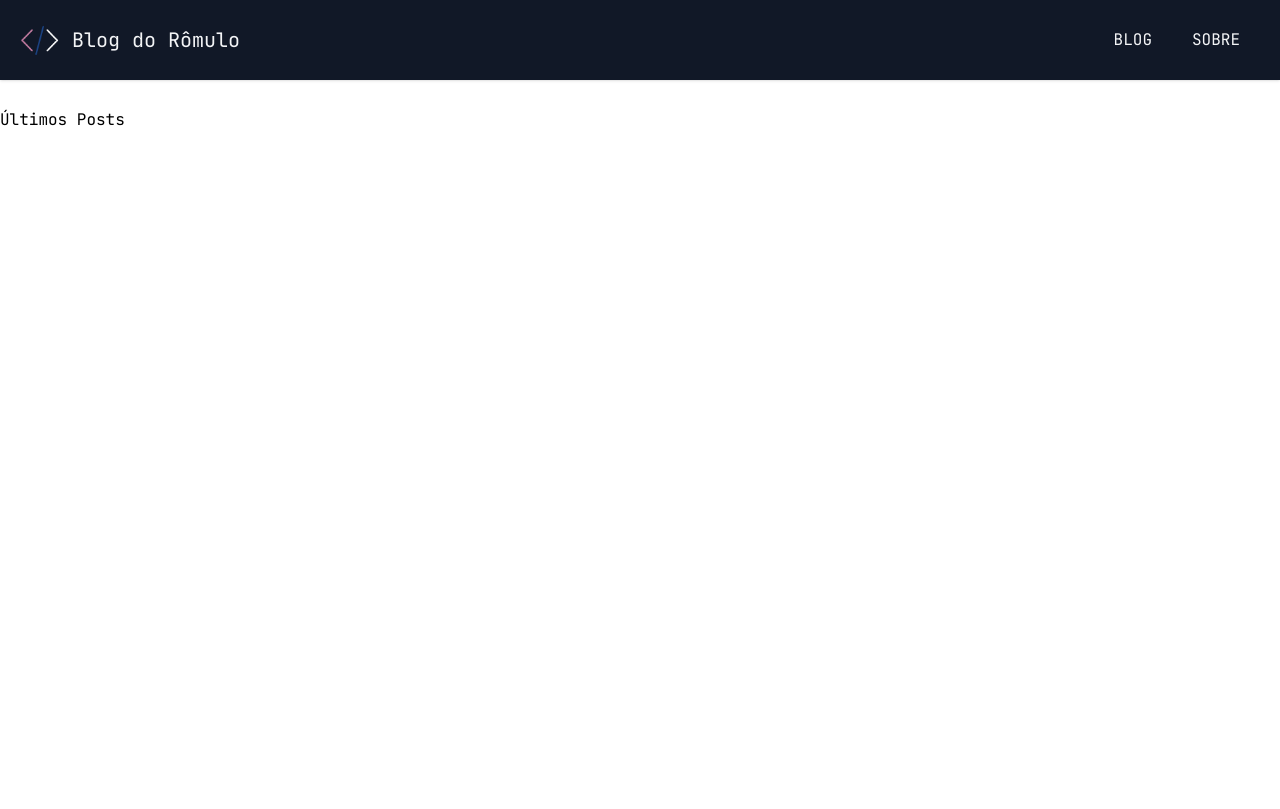
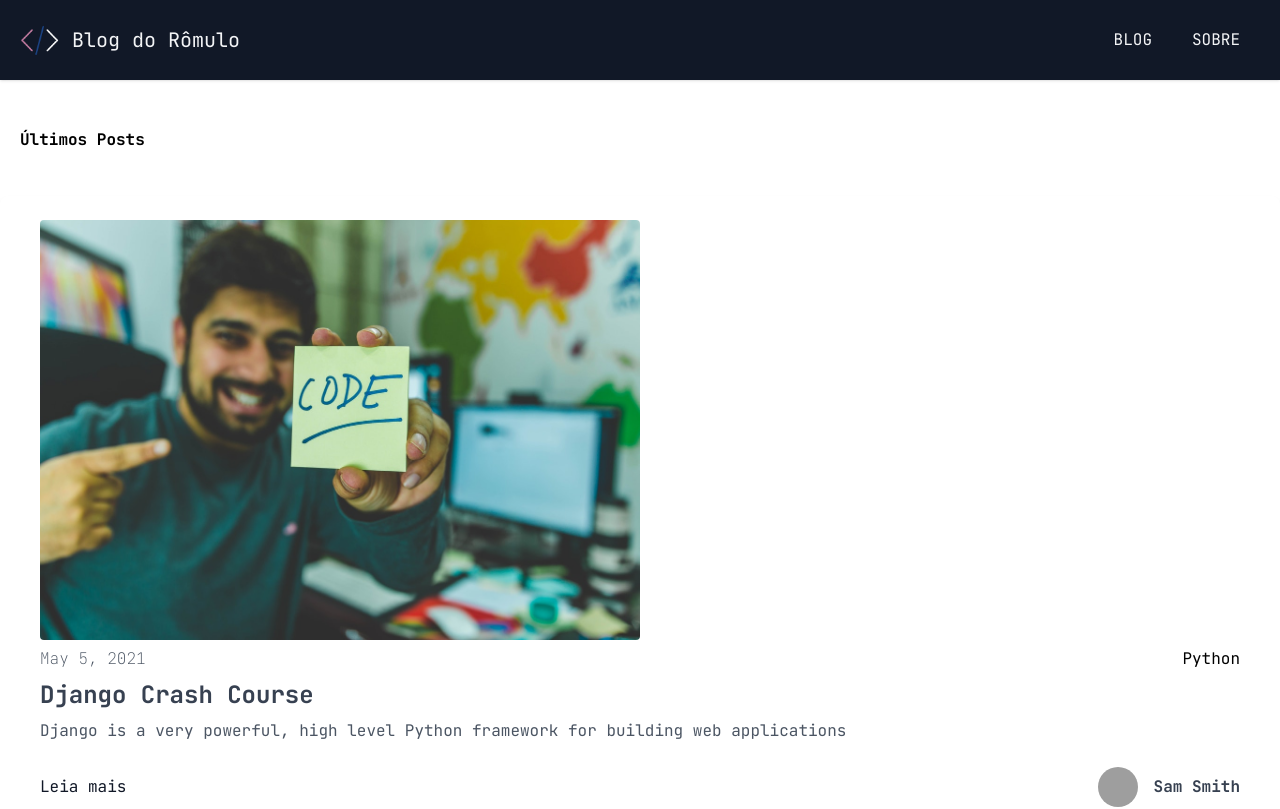
Before and after one commit to romfe/blog_markdown, a Next.js app: page / in a window 1280 px wide. Shown: the top 809 px of the page. Built offline with nearby package versions, Linux system fonts and the light colour scheme; grey boxes are pictures that could not be loaded.

Commit message:
post miniatures added

```diff
--- /dev/null
+++ b/src/components/Post.tsx
@@ -0,0 +1,61 @@
+import Link from "next/link";
+import Image from "next/image";
+
+interface PostProps {
+  post: {
+    frontmatter: {
+      title: string;
+      date: string;
+      excerpt: string;
+      cover_image: string;
+      category: string;
+      author: string;
+      author_image: string;
+    };
+    slug: string;
+  };
+}
+
+const Post = ({ post }: PostProps) => {
+  return (
+    <div className="w-full px-10 py-6 bg-white rounded-lg shadow-md mt-6">
+      <Image
+        src={post.frontmatter.cover_image}
+        alt="imagem da capa"
+        height={420}
+        width={600}
+        className="mb-4 rounded"
+      />
+      <div className="flex justify-between items-center">
+        <span className="font-light text-gray-600">
+          {post.frontmatter.date}
+        </span>
+        <div>{post.frontmatter.category}</div>
+      </div>
+      <div className="mt-2">
+        <Link href={`/blog/${post.slug}`}>
+          <a className="text-2xl text-gray-700 font-bold hover:underline">
+            {post.frontmatter.title}
+          </a>
+        </Link>
+        <p className="mt-2 text-gray-600">{post.frontmatter.excerpt}</p>
+      </div>
+
+      <div className="flex justify-between items-center mt-6">
+        <Link href={`/blog/${post.slug}`}>
+          <a className="text-gray-900 hover:text-blue-600"> Leia mais</a>
+        </Link>
+        <div className="flex items-center">
+          <img
+            src={post.frontmatter.author_image}
+            alt="foto do autor"
+            className="mx-4 w-10 h-10 object-cover rounded-full hidden sm:block"
+          />
+          <h3 className="text-gray-700 font-bold">{post.frontmatter.author}</h3>
+        </div>
+      </div>
+    </div>
+  );
+};
+
+export default Post;
--- a/src/pages/index.tsx
+++ b/src/pages/index.tsx
@@ -1,11 +1,14 @@
-import type { NextPage } from "next";
+//import type { NextPage } from "next";
 import matter from "gray-matter";
 import fs from "fs";
 import path from "path";
+import Link from "next/link";
 import Layout from "../components/Layout";
+import Post from "../components/Post";
 
 interface HomePageProps {
   posts: {
+    frontmatter: {
       title: string;
       date: string;
       excerpt: string;
@@ -13,21 +16,34 @@
       category: string;
       author: string;
       author_image: string;
+    };
+    slug: string;
   }[];
 }
 
 const HomePage = ({ posts }: HomePageProps) => {
-  console.log(posts);
   return (
     <Layout>
-      <h1>Últimos Posts</h1>
+      <h1 className="text-5xl border-b4 p-5 font-bold">Últimos Posts</h1>
+      <div className="grid md:grid-cols-2 lg:grid-cols-3 gap-5">
+        {posts.map((post, index) => (
+          <Post key={index} post={post} />
+        ))}
+      </div>
+      <Link href="/blog">
+        <a className="block text-center border border-gray-500 text-gray-800 rounded-md py-4 my-5 transition duration-500 ease select-none hover:text-white hover:bg-gray-900 focus:outline-none focus:shadow-outline w-full">
+          Todos os posts
+        </a>
+      </Link>
     </Layout>
   );
 };
 
 export default HomePage;
+
 export async function getStaticProps() {
   const files = fs.readdirSync(path.join("src/posts"));
+
   const posts = files.map((filename) => {
     const slug = filename.replace(".md", "");
     const markdownWithMeta = fs.readFileSync(
@@ -38,6 +54,7 @@
     const { data: frontmatter } = matter(markdownWithMeta);
     return { slug, frontmatter };
   });
+
   return {
     props: { posts },
   };
```
Lines whose indentation alone changed are shown as unchanged.
